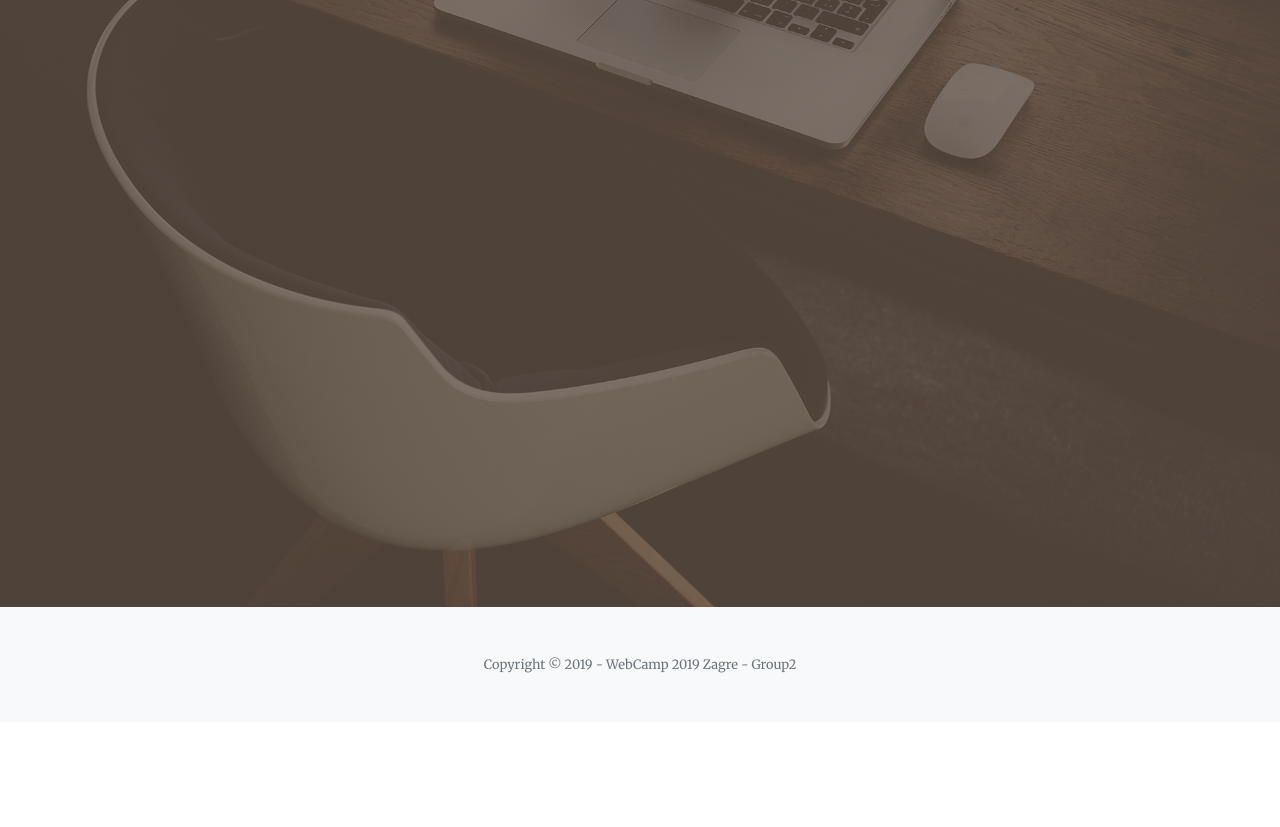
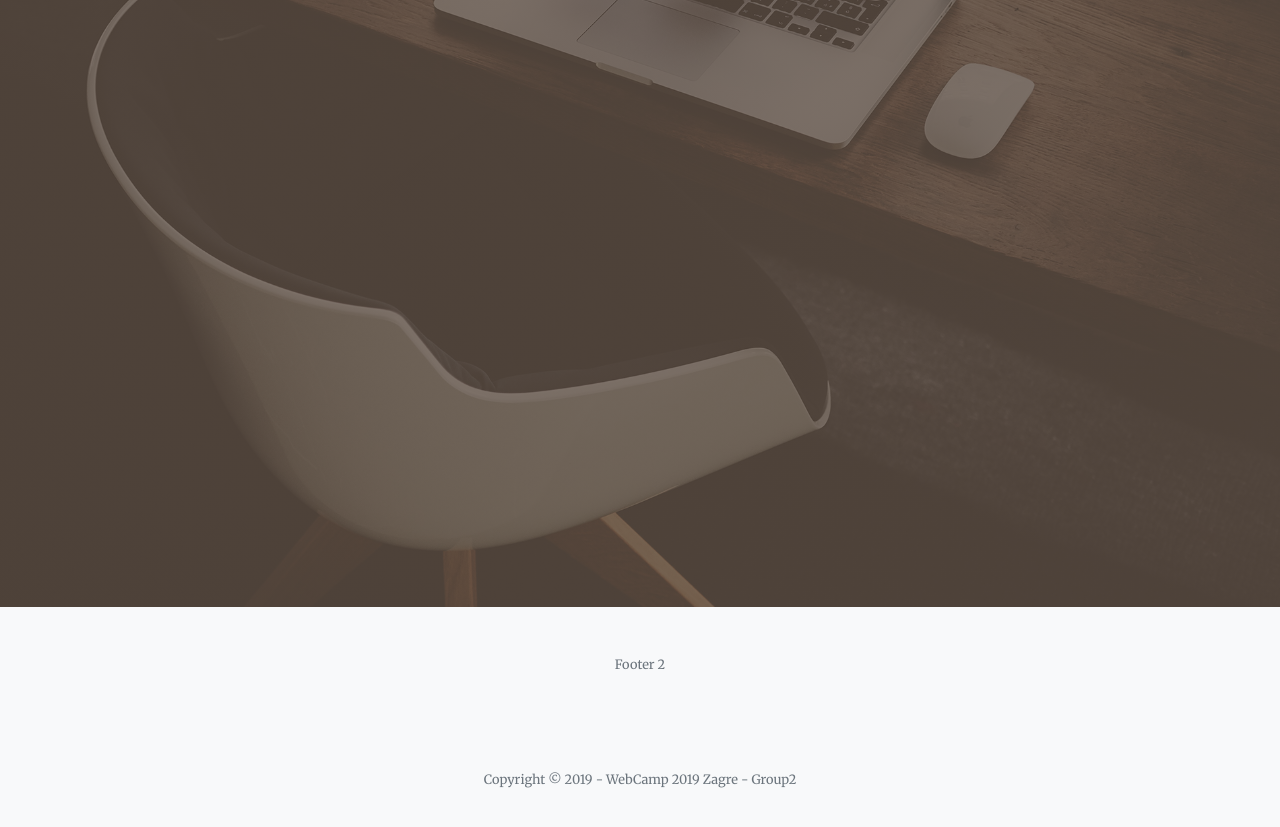
Before and after one commit to tianyupu/webcamp-group-2, a website with bundled scripts: page index.html in a window 1280 px wide. Shown: the part 193-1020 px from the top of the page. Before the commit the page ends 915 px from the top, so only its background shows below. Built offline with nearby package versions, Linux system fonts and the light colour scheme.

Commit message:
add another footer

```diff
--- a/index.html
+++ b/index.html
@@ -50,6 +50,12 @@
     </div>
   </header>
 
+  <footer class="bg-light py-5">
+    <div class="container">
+      <div class="small text-center text-muted">Footer 2</div>
+    </div>
+  </footer>
+
   <!-- Footer -->
   <footer class="bg-light py-5">
     <div class="container">
```
